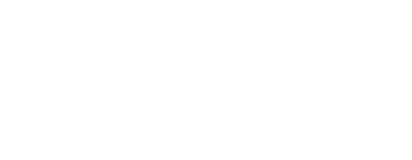
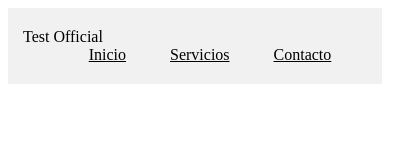
Before and after one commit to lamohadev/Web-Tributo-Test, a plain HTML site: page index.html in a window 390 px wide. Shown: the whole page, 412 px wide, since content can reach past the window. Drawn offline with Linux system fonts and the light colour scheme.

Commit message:
creado el css indexado y el header responsive

```diff
--- /dev/null
+++ b/estilos.css
@@ -0,0 +1,33 @@
+header {
+    padding: 20px 0;
+    background-color: #f1f1f1;
+}
+
+.container {
+    width: 100%;
+    padding-right: 15px;
+    padding-left: 15px;
+    margin-right: auto;
+    margin-left: auto;
+}
+
+.menu-list {
+    list-style: none;
+    margin: 0;
+    padding: 0;
+}
+
+.menu-list li {
+    display: inline-block;
+    padding: 0 20px;
+}
+
+nav a {
+    color: #000;
+}
+
+@media (max-width: 767px) {
+    .menu-list {
+        text-align: center;
+    }
+}
--- a/index.html
+++ b/index.html
@@ -3,8 +3,20 @@
         <title>Web Tributo Test</title>
         <meta charset="utf-8">
         <meta name="viewport" content="width=device-width, initial-scale=1.0">
+        <link rel="stylesheet" type="text/css" href="estilos.css">
     </head>
     <body>
-
+        <header>
+            <div class="container">
+                <nav>
+                    <div class="logo">Test Official</div>
+                    <ul class="menu-list">
+                        <li><a href="">Inicio</a></li>
+                        <li><a href="">Servicios</a></li>
+                        <li><a href="">Contacto</a></li>
+                    </ul>
+                </nav>
+            </div>
+        </header>
     </body>
 </html>
```
